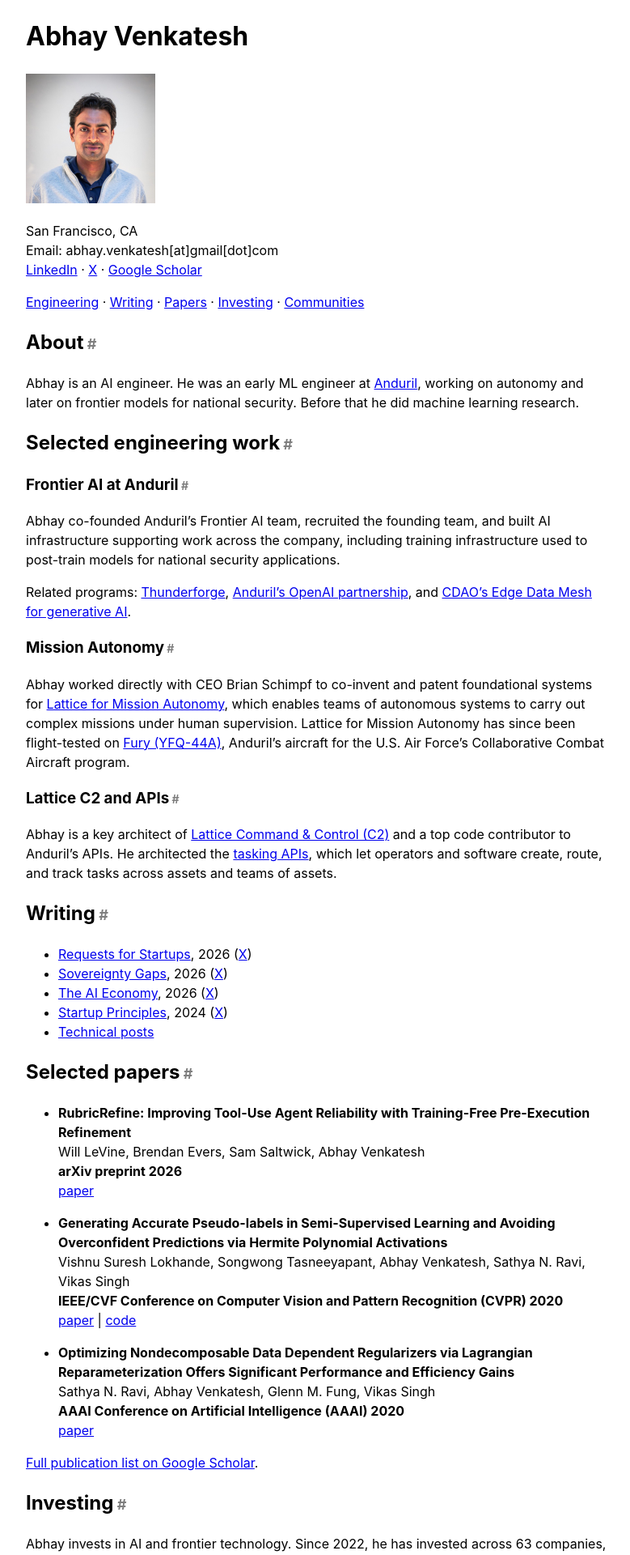
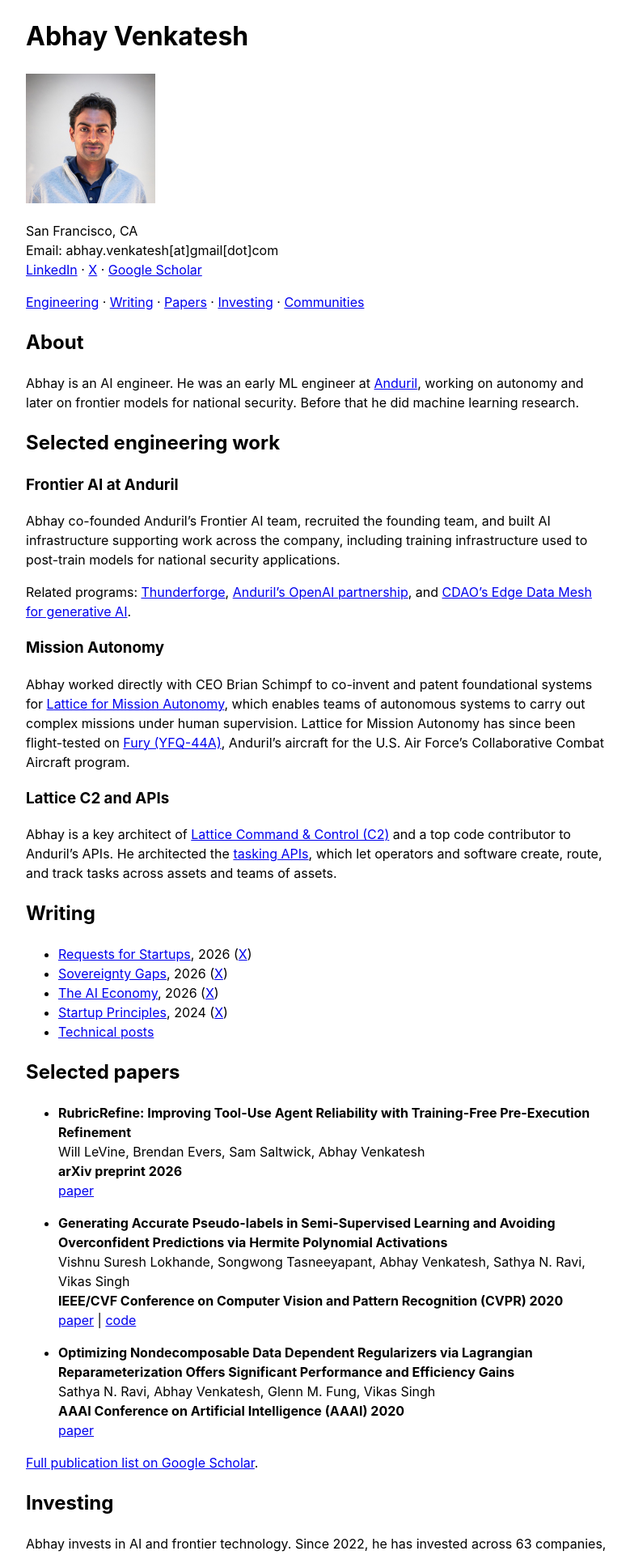
Before and after one commit to abhay-venkatesh/abhay-venkatesh.github.io, a Jekyll site: the page built from _pages/about.md, in a window 1280 px wide. Shown: the top 1920 px of the page at 81% size, without its empty margins (248-1027 px from the left). Built offline with Jekyll 4.4.1, drawn with Linux system fonts in a browser that asks for light colours.

Commit message:
Remove visible markers from linked headings

```diff
--- a/_layouts/default.html
+++ b/_layouts/default.html
@@ -26,7 +26,6 @@
     <style>
       body{font-family:-apple-system,BlinkMacSystemFont,"Segoe UI",Roboto,Helvetica,Arial,sans-serif;line-height:1.5;max-width:45em;margin:0 auto;padding:0 1em}
       .section-link{color:inherit;text-decoration:none}
-      .section-marker{font-size:.75em;opacity:.5}
       .section-link:hover,.section-link:focus-visible{text-decoration:underline}
     </style>
   </head>
--- a/_pages/about.md
+++ b/_pages/about.md
@@ -21,27 +21,27 @@
   <a href="#communities">Communities</a>
 </nav>
 
-<h2 id="about"><a class="section-link" href="#about" title="Link to About">About<span class="section-marker" aria-hidden="true"> #</span></a></h2>
+<h2 id="about"><a class="section-link" href="#about" title="Link to About">About</a></h2>
 
 Abhay is an AI engineer. He was an early ML engineer at [Anduril](https://www.anduril.com/), working on autonomy and later on frontier models for national security. Before that he did machine learning research.
 
-<h2 id="engineering"><a class="section-link" href="#engineering" title="Link to Selected engineering work">Selected engineering work<span class="section-marker" aria-hidden="true"> #</span></a></h2>
+<h2 id="engineering"><a class="section-link" href="#engineering" title="Link to Selected engineering work">Selected engineering work</a></h2>
 
-<h3 id="frontier-ai-at-anduril"><a class="section-link" href="#frontier-ai-at-anduril" title="Link to Frontier AI at Anduril">Frontier AI at Anduril<span class="section-marker" aria-hidden="true"> #</span></a></h3>
+<h3 id="frontier-ai-at-anduril"><a class="section-link" href="#frontier-ai-at-anduril" title="Link to Frontier AI at Anduril">Frontier AI at Anduril</a></h3>
 
 Abhay co-founded Anduril's Frontier AI team, recruited the founding team, and built AI infrastructure supporting work across the company, including training infrastructure used to post-train models for national security applications.
 
 Related programs: [Thunderforge](https://scale.com/blog/thunderforge-ai-for-american-defense), [Anduril's OpenAI partnership](https://www.anduril.com/news/anduril-partners-with-openai-to-advance-u-s-artificial-intelligence-leadership-and-protect-u-s), and [CDAO's Edge Data Mesh for generative AI](https://www.anduril.com/news/cdao-awards-anduril-production-agreement-to-deliver-edge-data-mesh).
 
-<h3 id="mission-autonomy"><a class="section-link" href="#mission-autonomy" title="Link to Mission Autonomy">Mission Autonomy<span class="section-marker" aria-hidden="true"> #</span></a></h3>
+<h3 id="mission-autonomy"><a class="section-link" href="#mission-autonomy" title="Link to Mission Autonomy">Mission Autonomy</a></h3>
 
 Abhay worked directly with CEO Brian Schimpf to co-invent and patent foundational systems for [Lattice for Mission Autonomy](https://www.anduril.com/news/anduril-unveils-lattice-for-mission-autonomy), which enables teams of autonomous systems to carry out complex missions under human supervision. Lattice for Mission Autonomy has since been flight-tested on [Fury (YFQ-44A)](https://www.anduril.com/fury/), Anduril's aircraft for the U.S. Air Force's Collaborative Combat Aircraft program.
 
-<h3 id="lattice-c2-and-apis"><a class="section-link" href="#lattice-c2-and-apis" title="Link to Lattice C2 and APIs">Lattice C2 and APIs<span class="section-marker" aria-hidden="true"> #</span></a></h3>
+<h3 id="lattice-c2-and-apis"><a class="section-link" href="#lattice-c2-and-apis" title="Link to Lattice C2 and APIs">Lattice C2 and APIs</a></h3>
 
 Abhay is a key architect of [Lattice Command & Control (C2)](https://www.anduril.com/lattice/command-and-control) and a top code contributor to Anduril's APIs. He architected the [tasking APIs](https://developer.anduril.com/guides/tasks/overview), which let operators and software create, route, and track tasks across assets and teams of assets.
 
-<h2 id="writing"><a class="section-link" href="#writing" title="Link to Writing">Writing<span class="section-marker" aria-hidden="true"> #</span></a></h2>
+<h2 id="writing"><a class="section-link" href="#writing" title="Link to Writing">Writing</a></h2>
 <ul>
   <li><a target="_blank" href="https://www.sovereigntygaps.com/">Requests for Startups</a>, 2026 (<a target="_blank" href="https://x.com/AbhayVenkatesh1/status/2088711408590672210">X</a>)</li>
   <li><a href="{{ '/sovereignty-gaps/' | relative_url }}">Sovereignty Gaps</a>, 2026 (<a target="_blank" href="https://x.com/AbhayVenkatesh1/status/2082252761929044140">X</a>)</li>
@@ -50,7 +50,7 @@
   <li><a href="{{ '/posts/' | relative_url }}">Technical posts</a></li>
 </ul>
 
-<h2 id="papers"><a class="section-link" href="#papers" title="Link to Selected papers">Selected papers<span class="section-marker" aria-hidden="true"> #</span></a></h2>
+<h2 id="papers"><a class="section-link" href="#papers" title="Link to Selected papers">Selected papers</a></h2>
 <ul>
   <li>
     <p><strong>RubricRefine: Improving Tool-Use Agent Reliability with Training-Free Pre-Execution Refinement</strong><br>
@@ -75,13 +75,13 @@
 
 [Full publication list on Google Scholar](https://scholar.google.com/citations?user=Inp7zBgAAAAJ&hl=en).
 
-<h2 id="investing"><a class="section-link" href="#investing" title="Link to Investing">Investing<span class="section-marker" aria-hidden="true"> #</span></a></h2>
+<h2 id="investing"><a class="section-link" href="#investing" title="Link to Investing">Investing</a></h2>
 
 Abhay invests in AI and frontier technology. Since 2022, he has invested across 63 companies, including Mercor, Factory AI, Saronic, OpenAI, and Anthropic. He has participated in scout programs at Greylock, Sequoia, Index Ventures, and Bain Capital Ventures.
 
 He also founded [Defense Angels]({{ '/defense-angels/' | relative_url }}), the ex-Anduril angel syndicate.
 
-<h2 id="communities"><a class="section-link" href="#communities" title="Link to Communities">Communities<span class="section-marker" aria-hidden="true"> #</span></a></h2>
+<h2 id="communities"><a class="section-link" href="#communities" title="Link to Communities">Communities</a></h2>
 Abhay founded:
 <ul>
   <li><a target="_blank" href="https://www.babelsf.com/">Babel</a>, an AI community in San Francisco</li>
@@ -91,7 +91,7 @@
   <li><a href="{{ '/defense-angels/' | relative_url }}">Defense Angels</a>, the ex-Anduril angel syndicate</li>
 </ul>
 
-<h2 id="talks-and-podcasts"><a class="section-link" href="#talks-and-podcasts" title="Link to Talks and podcasts">Talks and podcasts<span class="section-marker" aria-hidden="true"> #</span></a></h2>
+<h2 id="talks-and-podcasts"><a class="section-link" href="#talks-and-podcasts" title="Link to Talks and podcasts">Talks and podcasts</a></h2>
 <ul>
   <li><a target="_blank" href="https://www.youtube.com/watch?v=44iztpsfbFg">Slow's Anti-Thesis on AI and Why</a>, with Will Quist, Slow Ventures, 2025</li>
   <li><a target="_blank" href="https://podcasts.apple.com/us/podcast/ep-99-abhay-venkatesh/id1576707434?i=1000637475166">Ep. 99</a>, Homeroom Podcast, 2023</li>
@@ -102,7 +102,7 @@
   <li><a target="_blank" href="https://podcasts.apple.com/us/podcast/building-a-robotics-software-platform-with/id427166321?i=1000532861266">Building a Robotics Software Platform</a>, Programming Throwdown with Jason Gauci and Patrick Wheeler, 2021</li>
 </ul>
 
-<h2 id="patents"><a class="section-link" href="#patents" title="Link to Patents">Patents<span class="section-marker" aria-hidden="true"> #</span></a></h2>
+<h2 id="patents"><a class="section-link" href="#patents" title="Link to Patents">Patents</a></h2>
 Abhay Venkatesh, Brian W. Schimpf, Elston Tochip, Jared Newman, Joshua John Bennett, Nikhil Reddy, Samuel R. Elie
 <ul>
   <li><a target="_blank" href="https://patents.google.com/patent/US12602043B2/en">Asset failure and replacement management of a set of assets</a>, US Patent 12,602,043 (2026)</li>
```
